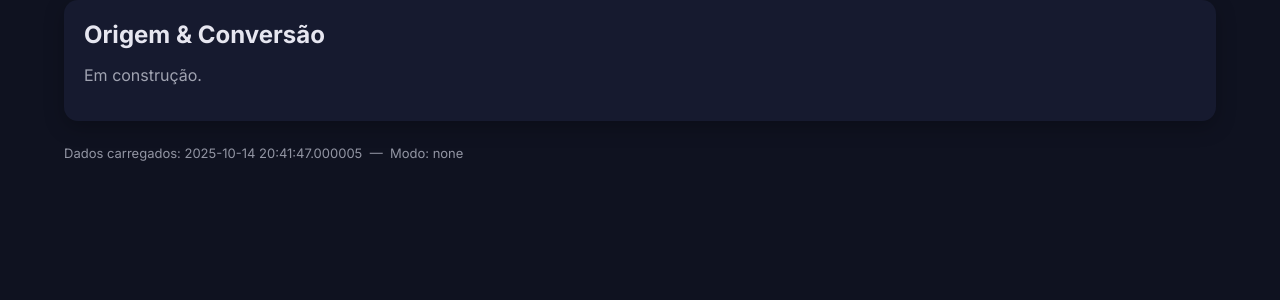
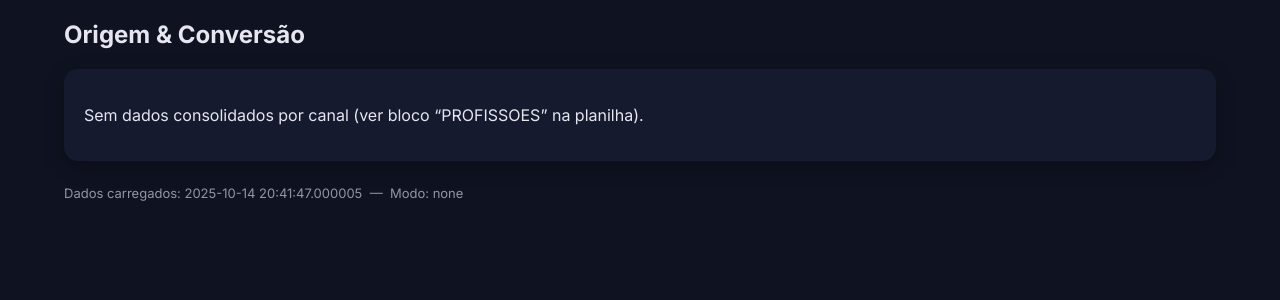
Before and after one commit to MacDowell354/dashboard-nandamac-ia, a Flask app: page /origem-conversao in a window 1280 px wide. Shown: the part 197-497 px from the top of the page. Run offline with Flask 3, Linux system fonts and the light colour scheme.

Commit message:
Update origem_conversao.html

```diff
--- a/templates/origem_conversao.html
+++ b/templates/origem_conversao.html
@@ -1,5 +1,39 @@
 {% extends "base.html" %}
 {% block title %}Origem & Conversão — Dashboard IA{% endblock %}
+{% block head_extra %}<script src="https://cdn.jsdelivr.net/npm/chart.js"></script>{% endblock %}
 {% block content %}
-  <div class="card"><h2 style="margin:0">Origem & Conversão</h2><p class="muted">Em construção.</p></div>
+  <h2>Origem & Conversão</h2>
+
+  {% if not has_data %}
+    <div class="card"><p>Sem dados consolidados por canal (ver bloco “PROFISSOES” na planilha).</p></div>
+  {% else %}
+    <div class="card" style="margin-bottom:16px;">
+      <canvas id="barCanais"></canvas>
+    </div>
+    <div class="card">
+      <div style="overflow-x:auto;">
+        <table>
+          <thead><tr><th>Canal</th><th>Quantidade</th></tr></thead>
+          <tbody>
+            {% for c in canais %}
+              <tr><td>{{ c.canal }}</td><td>{{ c.qtde|dash }}</td></tr>
+            {% endfor %}
+          </tbody>
+        </table>
+      </div>
+    </div>
+  {% endif %}
 {% endblock %}
+{% block body_extra %}
+{% if has_data %}
+<script>
+const data = {{ canais|tojson }};
+const ctx = document.getElementById('barCanais').getContext('2d');
+new Chart(ctx, {
+  type: 'bar',
+  data: { labels: data.map(d=>d.canal), datasets: [{ label:'Quantidade', data: data.map(d=>d.qtde) }] },
+  options: { responsive:true }
+});
+</script>
+{% endif %}
+{% endblock %}
```
